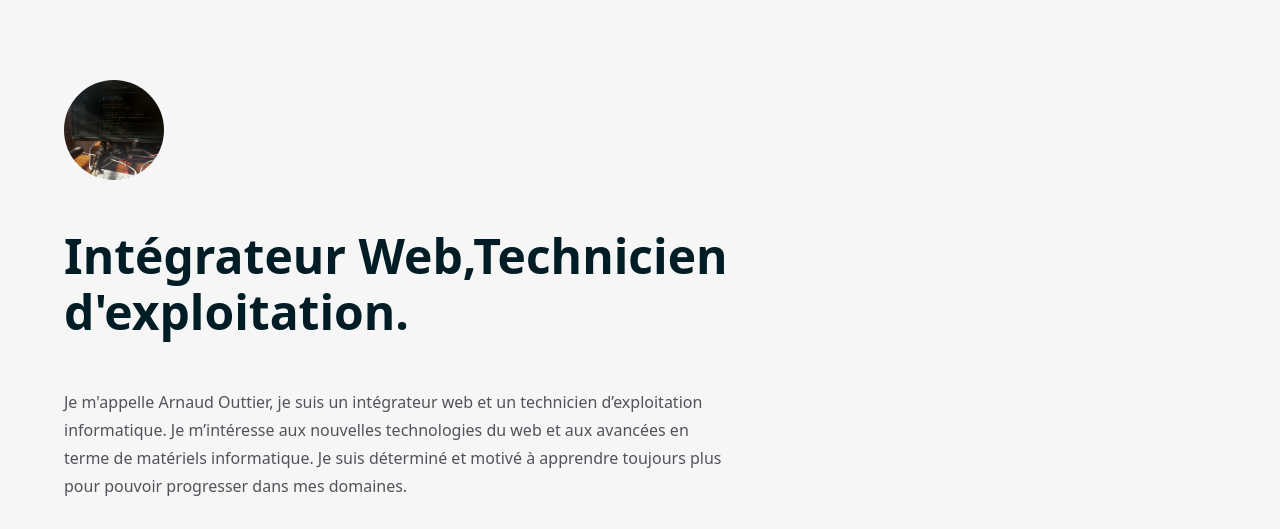
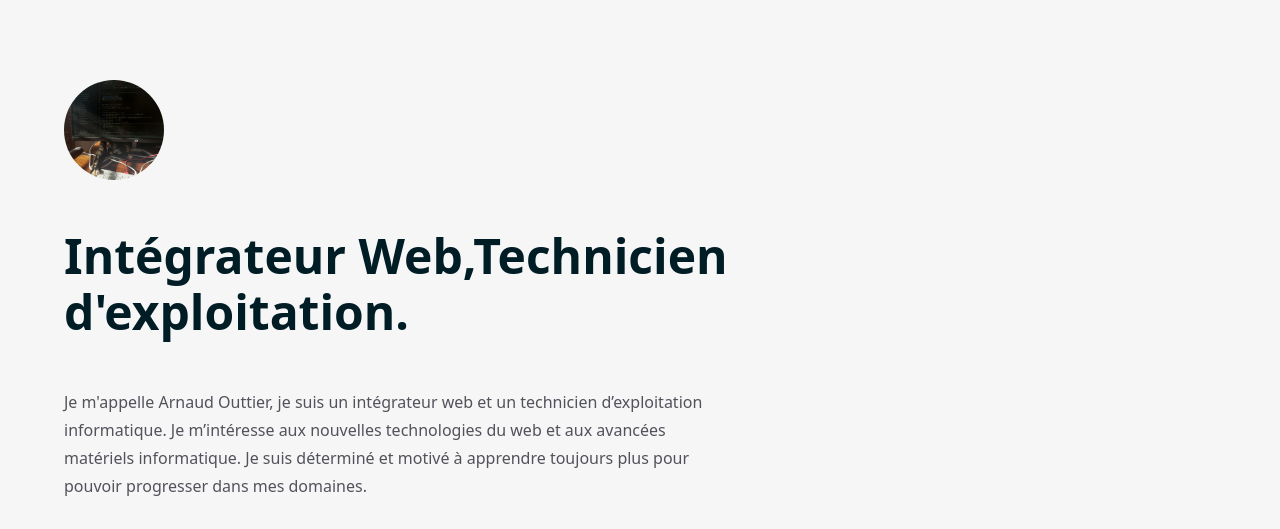
Before and after one commit to arnaudouttier/arnaud-personnal-tailwind, an Astro site: page / in a window 1280 px wide. Shown: the top 529 px of the page. Built offline with nearby package versions, Linux system fonts and the light colour scheme; Astro itself is replaced by a stand-in of ours.

Commit message:
Update Hero.astro

```diff
--- a/src/components/Hero.astro
+++ b/src/components/Hero.astro
@@ -8,8 +8,7 @@
     <p class="hero-description">
       Je m'appelle Arnaud Outtier, je suis un intégrateur web et un technicien
       d’exploitation informatique. Je m’intéresse aux nouvelles
-      technologies du web et aux avancées en terme de matériels
-      informatique. Je suis déterminé et motivé à apprendre toujours plus pour
+      technologies du web et aux avancées matériels informatique. Je suis déterminé et motivé à apprendre toujours plus pour
       pouvoir progresser dans mes domaines.
     </p>
     <div class="social-menu">
```
